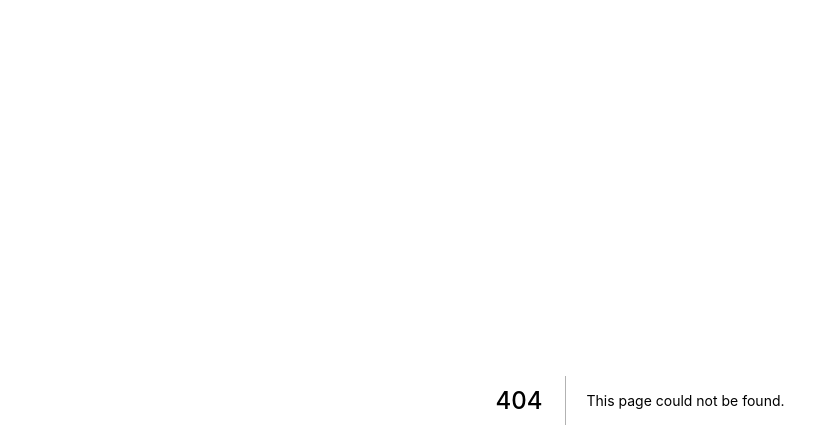
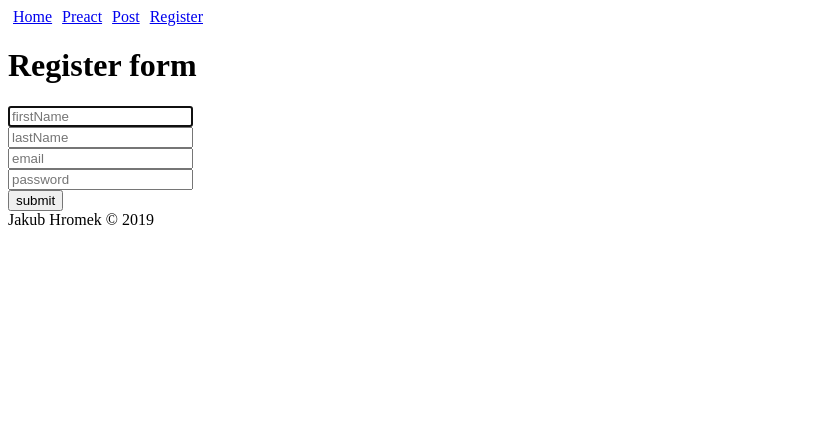
Before and after one commit to dyabol/next-typescript-apollo, a Next.js app: page /register in a window 1280 px wide. Before the commit this address had no page. Shown: the top 448 px of the page, without its empty margins (0-839 px from the left). Built offline with nearby package versions, Linux system fonts and the light colour scheme.

Commit message:
Form validation

```diff
--- a/containers/Layout.tsx
+++ b/containers/Layout.tsx
@@ -1,5 +1,5 @@
 import Head from 'next/head';
-
+import Link from 'next/link';
 import * as React from 'react';
 
 export type Props = {
@@ -23,6 +23,7 @@ export default class Layout extends React.Component<Props, {}> {
   }
 
   public render() {
+    const { children } = this.props;
     return (
       <div>
         <Head>
@@ -33,7 +34,22 @@ export default class Layout extends React.Component<Props, {}> {
             key="viewport"
           />
         </Head>
-        {this.props.children}
+        <nav>
+          <Link prefetch href="/">
+            <a>Home</a>
+          </Link>
+          <Link href="/preact" as="/preact">
+            <a>Preact</a>
+          </Link>
+          <Link href="/post?slug=something" as="/post/something">
+            <a>Post</a>
+          </Link>
+          <Link href="/register" as="/register">
+            <a>Register</a>
+          </Link>
+        </nav>
+        {children}
+        <footer>Jakub Hromek &copy; 2019</footer>
       </div>
     );
   }
--- /dev/null
+++ b/containers/field/InputField.tsx
@@ -0,0 +1,23 @@
+import { FieldProps } from 'formik';
+import React, { DetailedHTMLProps, InputHTMLAttributes } from 'react';
+
+type InputProps = DetailedHTMLProps<
+  InputHTMLAttributes<HTMLInputElement>,
+  HTMLInputElement
+>;
+
+const InputField = ({
+  field,
+  form: { errors, touched },
+  ...props
+}: FieldProps & InputProps) => {
+  const errorMassage = touched[field.name] && errors[field.name];
+  return (
+    <div>
+      <input {...field} {...props} />
+      {errorMassage && <div style={{ color: 'red' }}>{errorMassage}</div>}
+    </div>
+  );
+};
+
+export default InputField;
--- a/generated/apolloComponents.tsx
+++ b/generated/apolloComponents.tsx
@@ -49,6 +49,28 @@ export type LoginMutation = {
 };
 
 export type LoginLogin = {
+  __typename?: "User";
+
+  id: string;
+
+  firstName: string;
+
+  lastName: string;
+
+  email: string;
+};
+
+export type RegisterVariables = {
+  data: RegisterInput;
+};
+
+export type RegisterMutation = {
+  __typename?: "Mutation";
+
+  register: RegisterRegister;
+};
+
+export type RegisterRegister = {
   __typename?: "User";
 
   id: string;
@@ -115,3 +137,50 @@ export function LoginHOC<TProps, TChildProps = any>(
     LoginProps<TChildProps>
   >(LoginDocument, operationOptions);
 }
+export const RegisterDocument = gql`
+  mutation Register($data: RegisterInput!) {
+    register(data: $data) {
+      id
+      firstName
+      lastName
+      email
+    }
+  }
+`;
+export class RegisterComponent extends React.Component<
+  Partial<ReactApollo.MutationProps<RegisterMutation, RegisterVariables>>
+> {
+  render() {
+    return (
+      <ReactApollo.Mutation<RegisterMutation, RegisterVariables>
+        mutation={RegisterDocument}
+        {...(this as any)["props"] as any}
+      />
+    );
+  }
+}
+export type RegisterProps<TChildProps = any> = Partial<
+  ReactApollo.MutateProps<RegisterMutation, RegisterVariables>
+> &
+  TChildProps;
+export type RegisterMutationFn = ReactApollo.MutationFn<
+  RegisterMutation,
+  RegisterVariables
+>;
+export function RegisterHOC<TProps, TChildProps = any>(
+  operationOptions:
+    | ReactApollo.OperationOption<
+        TProps,
+        RegisterMutation,
+        RegisterVariables,
+        RegisterProps<TChildProps>
+      >
+    | undefined
+) {
+  return ReactApollo.graphql<
+    TProps,
+    RegisterMutation,
+    RegisterVariables,
+    RegisterProps<TChildProps>
+  >(RegisterDocument, operationOptions);
+}
--- a/pages/_app.tsx
+++ b/pages/_app.tsx
@@ -2,6 +2,7 @@ import App, { Container } from 'next/app';
 import React from 'react';
 import { ApolloProvider } from 'react-apollo';
 import withApollo from '../lib/withApollo';
+import '../styles/global.scss';
 
 class MyApp extends App<any> {
   render() {
--- a/pages/preact.tsx
+++ b/pages/preact.tsx
@@ -1,5 +1,4 @@
 import 'isomorphic-unfetch';
-import Link from 'next/link';
 import React from 'react';
 import Layout from '../containers/Layout';
 
@@ -19,9 +18,6 @@ export default class Preact extends React.Component<Props, {}> {
     return (
       <Layout title="Preact">
         <p>Preact has {this.props.stars} ⭐️</p>
-        <Link prefetch href="/">
-          <a>I bet next has more stars (?)</a>
-        </Link>
       </Layout>
     );
   }
--- /dev/null
+++ b/pages/register.tsx
@@ -0,0 +1,97 @@
+import { Field, Formik } from 'formik';
+import * as React from 'react';
+import InputField from '../containers/field/InputField';
+import Layout from '../containers/Layout';
+import {
+  RegisterComponent,
+  RegisterInput
+} from '../generated/apolloComponents';
+
+export type Props = {
+  values: RegisterInput;
+};
+
+export default class Post extends React.Component<Props, {}> {
+  public render() {
+    return (
+      <Layout>
+        <h1>Register form</h1>
+        <RegisterComponent>
+          {register => (
+            <Formik
+              validateOnBlur={false}
+              validateOnChange={false}
+              onSubmit={async (data, { setErrors }) => {
+                try {
+                  const response = await register({
+                    variables: {
+                      data
+                    }
+                  });
+                  console.log(response);
+                } catch (err) {
+                  if (err.graphQLErrors) {
+                    const errors: { [key: string]: string } = {};
+                    err.graphQLErrors[0].extensions.exception.validationErrors.forEach(
+                      (validationError: any) => {
+                        Object.values(validationError.constraints).forEach(
+                          (message: any) => {
+                            errors[validationError.property] = message;
+                          }
+                        );
+                      }
+                    );
+                    setErrors(errors);
+                  }
+                }
+              }}
+              initialValues={{
+                email: '',
+                password: '',
+                firstName: '',
+                lastName: ''
+              }}
+            >
+              {({ values, handleSubmit }) => (
+                <form onSubmit={handleSubmit}>
+                  <Field
+                    name="firstName"
+                    placeholder="firstName"
+                    value={values.firstName}
+                    component={InputField}
+                    required
+                    autoFocus
+                  />
+                  <Field
+                    name="lastName"
+                    placeholder="lastName"
+                    value={values.lastName}
+                    component={InputField}
+                    required
+                  />
+                  <Field
+                    name="email"
+                    type="email"
+                    placeholder="email"
+                    value={values.email}
+                    component={InputField}
+                    required
+                  />
+                  <Field
+                    name="password"
+                    type="password"
+                    placeholder="password"
+                    value={values.password}
+                    component={InputField}
+                    required
+                  />
+                  <button type="submit">submit</button>
+                </form>
+              )}
+            </Formik>
+          )}
+        </RegisterComponent>
+      </Layout>
+    );
+  }
+}
--- a/styles/global.scss
+++ b/styles/global.scss
@@ -2,3 +2,9 @@ $font-size: 50px;
 .example {
   font-size: $font-size;
 }
+
+nav {
+  a {
+    margin: 5px;
+  }
+}
```
Also changed, not shown: graphql/user/mutations/register.ts (added, +12 -0 lines), package.json (+5 -4 lines), pages/index.tsx (+0 -7 lines), pages/post.tsx (+6 -1 lines), 1 other file (tests, documents, lock files or other folders).
